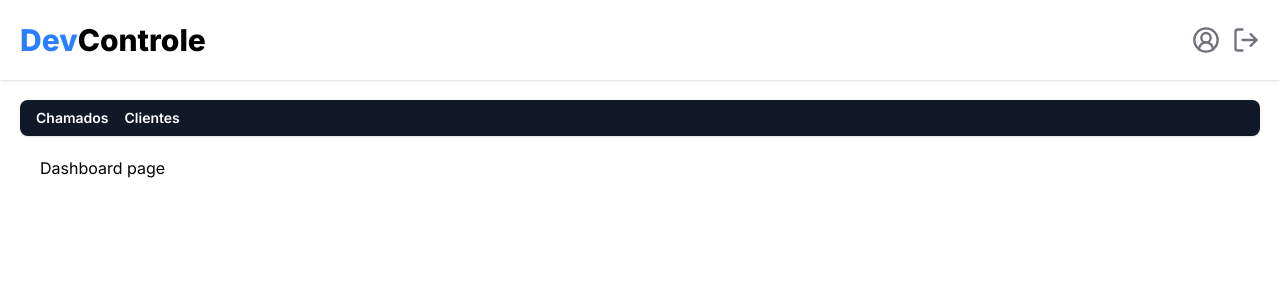
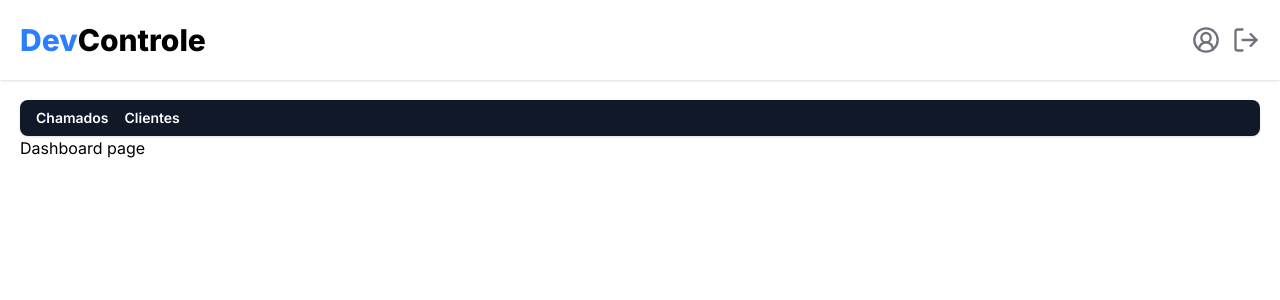
Before and after one commit to odevalison/devcontrole-nextjs, a Next.js app: page /dashboard in a window 1280 px wide. Shown: the top 300 px of the page. Built offline with nearby package versions, Linux system fonts and the light colour scheme; no server answers; sample sign-in values are in the browser's storage.

Commit message:
refactor: move Container component and getServerSession to dashboard layout

```diff
--- a/src/app/dashboard/page.tsx
+++ b/src/app/dashboard/page.tsx
@@ -1,21 +1,7 @@
-import { redirect } from "next/navigation";
-import { getServerSession } from "next-auth";
-
-import { Container } from "@/components/container";
-import { authOptions } from "@/lib/auth";
-
 export default async function DashboardPage() {
-  const session = await getServerSession(authOptions);
-
-  if (!session || !session?.user) {
-    redirect("/");
-  }
-
   return (
-    <Container>
-      <main>
-        <h1>Dashboard page</h1>
-      </main>
-    </Container>
+    <main>
+      <h1>Dashboard page</h1>
+    </main>
   );
 }
```
